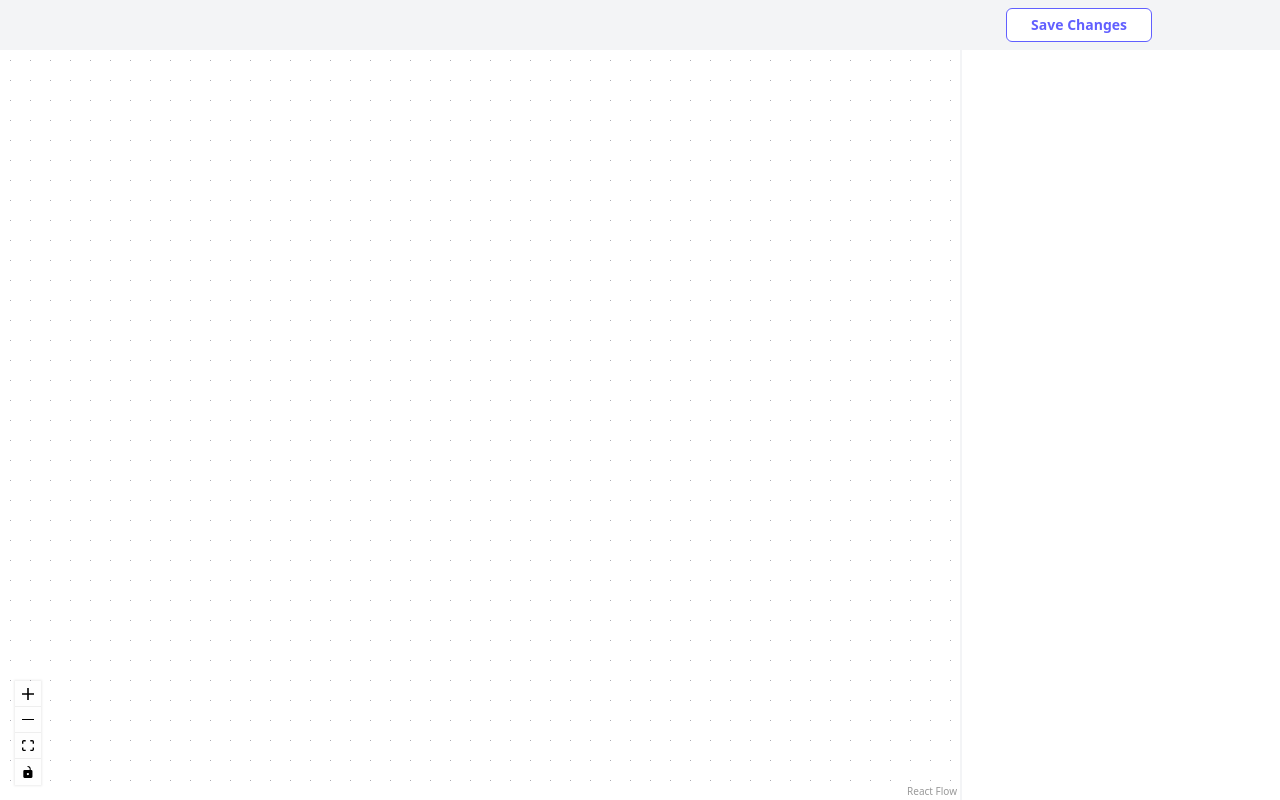
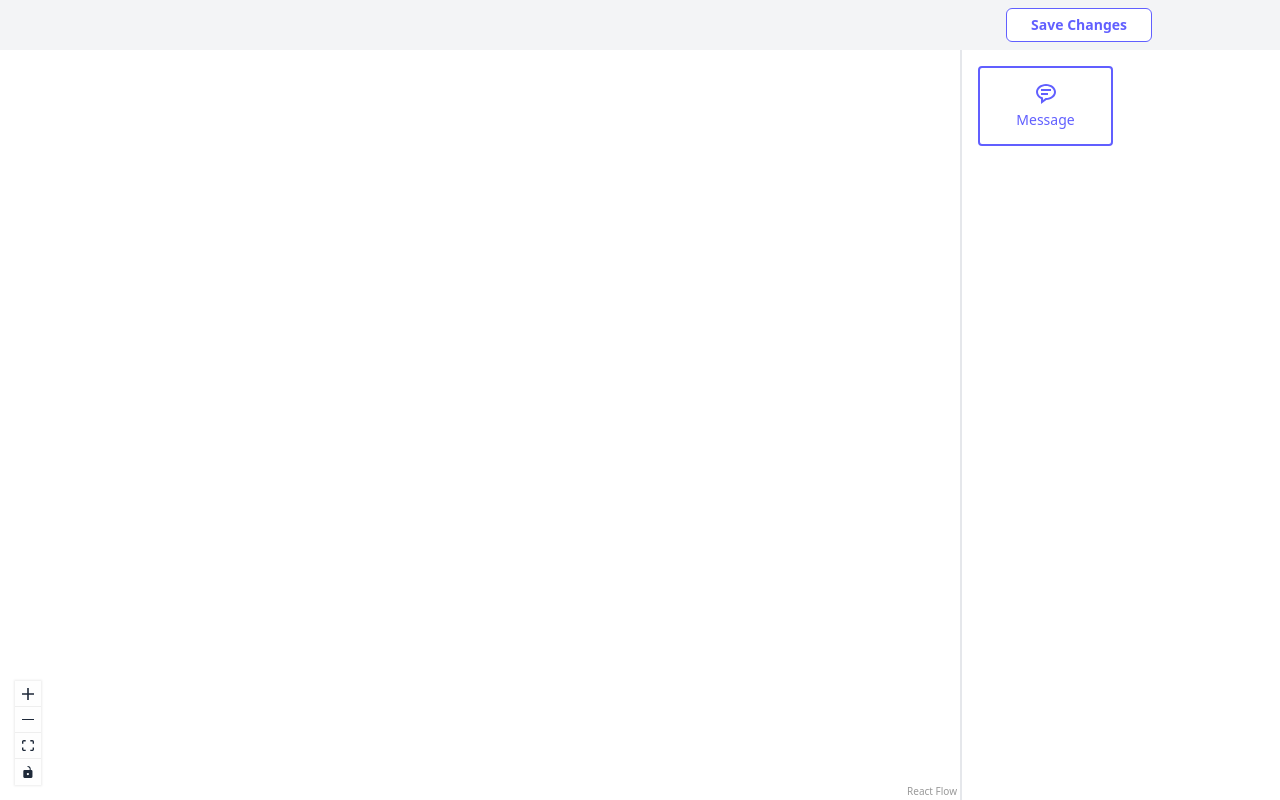
Before and after one commit to itsmanojdev/chatbot-flow-builder, a React (Vite) app: page / in a window 1280 px wide. Built offline with nearby package versions, Linux system fonts and the light colour scheme.

Commit message:
Chat Flow Builder and Revamp

```diff
--- a/index.html
+++ b/index.html
@@ -6,7 +6,7 @@
     <meta name="viewport" content="width=device-width, initial-scale=1.0" />
     <title>Chatbot Flow Builder</title>
   </head>
-  <body>
+  <body class="text-gray-800">
     <div id="root" class="text-sm antialiased"></div>
     <script type="module" src="/src/main.tsx"></script>
   </body>
--- a/package.json
+++ b/package.json
@@ -15,6 +15,7 @@
     "react": "^19.1.1",
     "react-dom": "^19.1.1",
     "react-icons": "^5.5.0",
+    "react-toastify": "^11.0.5",
     "tailwindcss": "^4.1.13"
   },
   "devDependencies": {
--- a/src/App.tsx
+++ b/src/App.tsx
@@ -1,71 +1,76 @@
-import { useState, useCallback } from 'react'
-import {
-  ReactFlow, Background, Controls, applyEdgeChanges, applyNodeChanges, addEdge,
-  type OnNodesChange, type OnEdgesChange, type OnConnect
-} from '@xyflow/react';
+import { ReactFlowProvider, useReactFlow } from '@xyflow/react';
 import '@xyflow/react/dist/style.css';
-import { IconContext } from "react-icons";
 import './App.css';
-import { initialNodes, initialEdges } from "./data";
 import Sidebar from './components/Sidebar';
 import Button from './components/Button';
+import { DnDProvider } from "./hooks/useDnD";
+import { ChatFlowProvider } from './contexts/ChatFlowContext';
+import ChatFlow from './components/ChatFlow';
+import { Bounce, ToastContainer } from 'react-toastify';
+import { toast } from './utils';
 
 
-function App() {
-  const [nodes, setNodes] = useState(initialNodes);
-  const [edges, setEdges] = useState(initialEdges);
+function ChatFlowBuilder() {
+  const reactFlow = useReactFlow();
 
-  const onNodesChange: OnNodesChange = useCallback(
-    (changes) => setNodes((nodesSnapshot) => {
-      console.log("changes", changes);
-      console.log("nodesSnapshot", nodesSnapshot);
+  const saveChanges = () => {
+    let nodes = reactFlow.getNodes().map((node) => node.id);
+    const edges = reactFlow.getEdges();
 
-      return applyNodeChanges(changes, nodesSnapshot);
-    }),
-    [],
-  );
-  const onEdgesChange: OnEdgesChange = useCallback(
-    (changes) => setEdges((edgesSnapshot) => applyEdgeChanges(changes, edgesSnapshot)),
-    [],
-  );
+    const nodeCount = nodes.length;
 
-  const onConnect: OnConnect = useCallback(
-    (params) => setEdges((edgesSnapshot) => addEdge(params, edgesSnapshot)),
-    [],
-  );
+    for (const edge of edges) {
+      if (!nodes.length) toast('success', "Flow Saved Successfully");
+
+      nodes = nodes.filter((node) => node !== edge.target);
+    }
+
+    if (nodeCount > 1 && nodes.length >= 2) {
+      toast('error', "Cannot Save Flow");
+      return;
+    }
+    toast('success', "Flow Saved Successfully");
+  }
 
   return (
-    <IconContext.Provider value={{ size: '24px' }}>
+    <ChatFlowProvider>
+      <ToastContainer
+        position="top-center"
+        autoClose={2000}
+        hideProgressBar
+        theme="colored"
+        transition={Bounce}
+        icon={false}
+        closeButton={false}
+      />
       <div className='flex flex-col h-screen'>
         <nav className='py-2 px-32 bg-gray-100'>
           <div className='flex justify-end'>
-            <Button text='Save Changes' />
+            <Button text='Save Changes' onClick={saveChanges} />
           </div>
         </nav>
         <div className='flex flex-1 min-h-0'>
           <div className='w-3/4'>
-            <ReactFlow
-              nodes={nodes}
-              edges={edges}
-              onNodesChange={onNodesChange}
-              onEdgesChange={onEdgesChange}
-              onConnect={onConnect}
-              fitView
-            >
-              <Background />
-              <Controls />
-            </ReactFlow>
+            <ChatFlow />
           </div>
 
-          <div className="w-1/4 border-l-2 border-gray-100 flex flex-col">
+          <div className="w-1/4 border-l-2 border-gray-200 flex flex-col">
             <div className="flex-1 overflow-y-auto">
               <Sidebar />
             </div>
           </div>
         </div>
       </div>
-    </IconContext.Provider>
+    </ChatFlowProvider>
   )
 }
 
-export default App
+export default function App() {
+  return (
+    <ReactFlowProvider>
+      <DnDProvider>
+        <ChatFlowBuilder />
+      </DnDProvider>
+    </ReactFlowProvider>
+  )
+}
--- a/src/components/Button.tsx
+++ b/src/components/Button.tsx
@@ -1,7 +1,7 @@
 
 import type { ButtonType } from '../types'
 
-const Button = ({ type = 'primary', text, className: additionalClasses = '' }: ButtonType) => {
+const Button = ({ type = 'primary', text, className: additionalClasses = '', ...props }: ButtonType) => {
     const commonClasses = "inline-block px-6 py-1.5 rounded-md border font-bold";
     let classes = "";
     switch (type) {
@@ -15,7 +15,7 @@ const Button = ({ type = 'primary', text, className: additionalClasses = '' }: B
             break;
     }
     return (
-        <div className={`${commonClasses} ${classes} ${additionalClasses}`}>{text}</div>
+        <div className={`${commonClasses} ${classes} ${additionalClasses}`} {...props}>{text}</div>
     )
 }
 
--- /dev/null
+++ b/src/components/ChatFlow.tsx
@@ -0,0 +1,43 @@
+import { addEdge, Controls, MarkerType, ReactFlow, useEdgesState, useNodesState, type OnConnect } from '@xyflow/react';
+import { useCallback } from 'react'
+import { initialEdges, initialNodes } from '../data';
+import { useChatFlow } from '../contexts/ChatFlowContext';
+import { customNodes } from '../constants';
+
+const ChatFlow = () => {
+    const [nodes, _, onNodesChange] = useNodesState(initialNodes);
+    const [edges, setEdges, onEdgesChange] = useEdgesState(initialEdges);
+
+    const onConnect: OnConnect = useCallback(
+        (params) => setEdges((edgesSnapshot) => addEdge(params, edgesSnapshot)),
+        [],
+    );
+
+    const chatFlowProps = useChatFlow();
+
+    const onPaneClick = () => {
+        chatFlowProps?.setSelectedNodeId(null);
+    }
+
+    return (
+        <ReactFlow
+            nodes={nodes}
+            edges={edges}
+            nodeTypes={customNodes}
+            onNodesChange={onNodesChange}
+            onEdgesChange={onEdgesChange}
+            defaultEdgeOptions={
+                {
+                    markerEnd: { type: MarkerType.ArrowClosed }
+                }
+            }
+            onConnect={onConnect}
+            onPaneClick={onPaneClick}
+            fitView
+        >
+            <Controls />
+        </ReactFlow>
+    )
+}
+
+export default ChatFlow
--- /dev/null
+++ b/src/constants.tsx
@@ -0,0 +1,37 @@
+import { BiMessageRoundedDetail } from "react-icons/bi";
+import type { CustomNodeType, NodeType } from './types';
+import MessageNode from "./components/Nodes/Message";
+
+
+const nodeTypes: NodeType = {
+    MESSAGE: {
+        icon: BiMessageRoundedDetail,
+        key: 'message',
+        name: 'Message',
+        render: MessageNode
+    }
+
+}
+
+const customNodes = (() => {
+    let customNodes: CustomNodeType = {};
+    for (const node of Object.values(nodeTypes)) {
+        customNodes[node.key] = node.render!;
+    }
+    return customNodes;
+})();
+
+const SOURCE_CONNECTION_LIMIT = 1;
+
+const toastVariant = {
+    DEFAULT: 'default',
+    SUCCESS: 'success',
+    ERROR: 'error'
+} as const;
+
+export {
+    nodeTypes,
+    customNodes,
+    SOURCE_CONNECTION_LIMIT,
+    toastVariant
+}
--- a/src/types.tsx
+++ b/src/types.tsx
@@ -1,17 +1,38 @@
+import type { HTMLAttributes, JSX } from "react";
 import type { IconType } from "react-icons"
+import type { toastVariant } from "./constants";
 
-interface ButtonType {
+interface ButtonType extends HTMLAttributes<HTMLDivElement> {
     type?: 'primary',
     text: string
     className?: string
 }
 
-interface NodeType {
+type NodeObj = {
     icon: IconType,
-    name: string
+    name: string,
+    key: string,
+    render?: (params: any) => JSX.Element,
 }
 
+type NodeType = Record<string, NodeObj>
+
+type CustomNodeType = Record<string, (params: any) => JSX.Element>
+
+type MessageNodeDataType = {
+    text: string
+}
+
+type nodeDataType = MessageNodeDataType;
+
+type ToastVariantType = (typeof toastVariant)[keyof typeof toastVariant]
+
 export type {
+    NodeObj,
     NodeType,
-    ButtonType
+    ButtonType,
+    CustomNodeType,
+    nodeDataType,
+    MessageNodeDataType,
+    ToastVariantType
 }
--- /dev/null
+++ b/src/utils.tsx
@@ -0,0 +1,40 @@
+import { toast as reactToast } from "react-toastify";
+import { nodeTypes, toastVariant } from "./constants";
+import type { nodeDataType, ToastVariantType } from "./types";
+
+export const getDefaultNodeData = (nodeType: string): nodeDataType => {
+    switch (nodeType) {
+        case nodeTypes.MESSAGE.key:
+            return {
+                text: ''
+            }
+
+        default:
+            // Default Message Type
+            return {
+                text: ''
+            }
+    }
+}
+
+
+
+export const toast = (variant: ToastVariantType = toastVariant.DEFAULT, text = '') => {
+    const commonClassName = "text-gray-700! font-semibold! justify-center! w-fit! min-h-0! px-5! py-3! rounded-lg!";
+    switch (variant) {
+        case toastVariant.SUCCESS:
+            reactToast.success(text, {
+                className: `${commonClassName} bg-green-200!`
+            })
+            break;
+
+        case toastVariant.ERROR:
+            reactToast.error(text, {
+                className: `${commonClassName} bg-red-200!`
+            })
+            break;
+
+        default:
+            break;
+    }
+}
```
Also changed, not shown: 1 other file (tests, documents, lock files or other folders).
